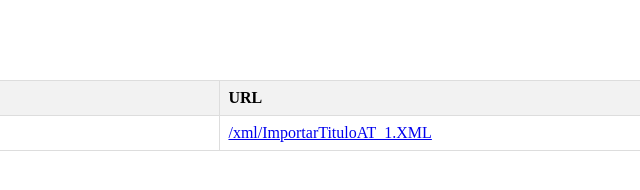
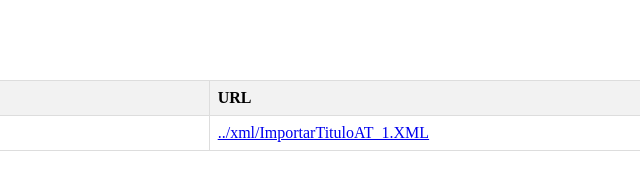
Before and after one commit to grigittest/at_xml, a plain HTML site: page index.html in a window 1280 px wide. Shown: the full height of the page, 294-934 px from the left. Drawn offline with Linux system fonts and the light colour scheme.

Commit message:
Update index.html

```diff
--- a/index.html
+++ b/index.html
@@ -49,7 +49,7 @@
         }
 
         // Adiciona manualmente informações sobre os arquivos na tabela
-        adicionarLinhaTabela('ImportarTituloAT_1', '/xml/ImportarTituloAT_1.XML');
+        adicionarLinhaTabela('ImportarTituloAT_1', '../xml/ImportarTituloAT_1.XML');
     </script>
 
 </body>
```
